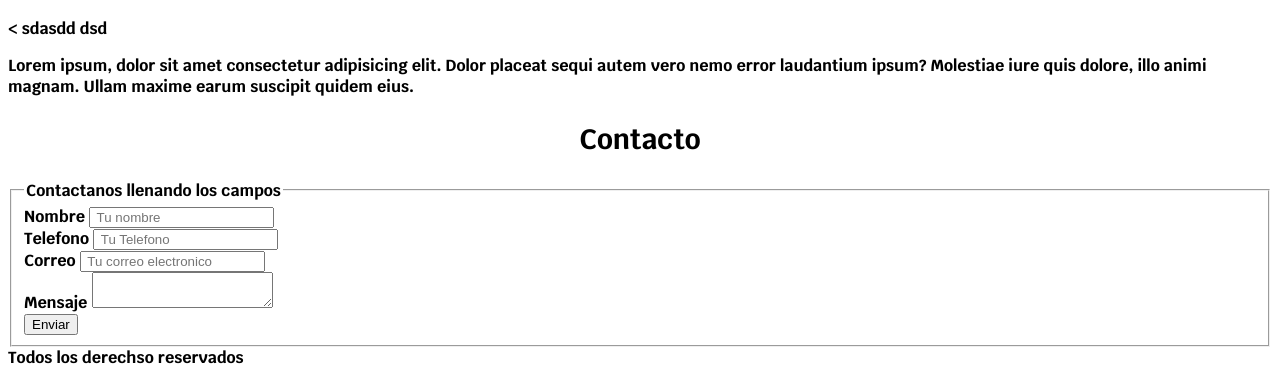
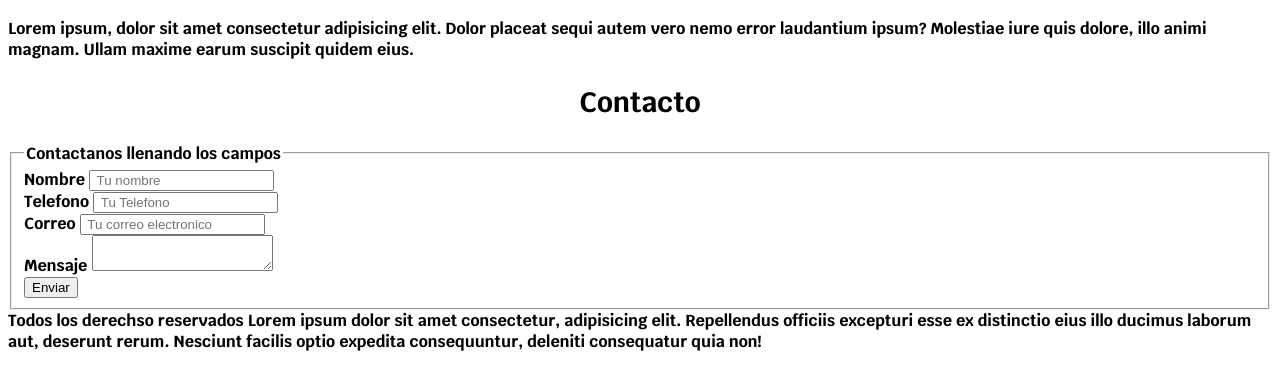
Before and after one commit to Thelost27ef/Proyecto-html, a plain HTML site: page index.html in a window 1280 px wide. Shown: the part 1375-1751 px from the top of the page. Drawn offline with Linux system fonts and the light colour scheme.

Commit message:
Update index.html

```diff
--- a/index.html
+++ b/index.html
@@ -92,17 +92,6 @@
       </h3>
       <img src="https://img.icons8.com/ios/48/000000/bank-card-back-side.png"/>
 
-<p>
-<
-sdasdd
-
-dsd
-
-
-
-</p>
-
-
 
       <p>Lorem ipsum, dolor sit amet consectetur adipisicing elit. Dolor placeat sequi autem vero nemo error laudantium ipsum? Molestiae iure quis dolore, illo animi magnam. Ullam maxime earum suscipit quidem eius.</p>
     </section>
@@ -151,6 +140,7 @@ dsd
 
 <footer>
     Todos los derechso reservados
+    Lorem ipsum dolor sit amet consectetur, adipisicing elit. Repellendus officiis excepturi esse ex distinctio eius illo ducimus laborum aut, deserunt rerum. Nesciunt facilis optio expedita consequuntur, deleniti consequatur quia non!
 </footer>
 
 </body>
```
